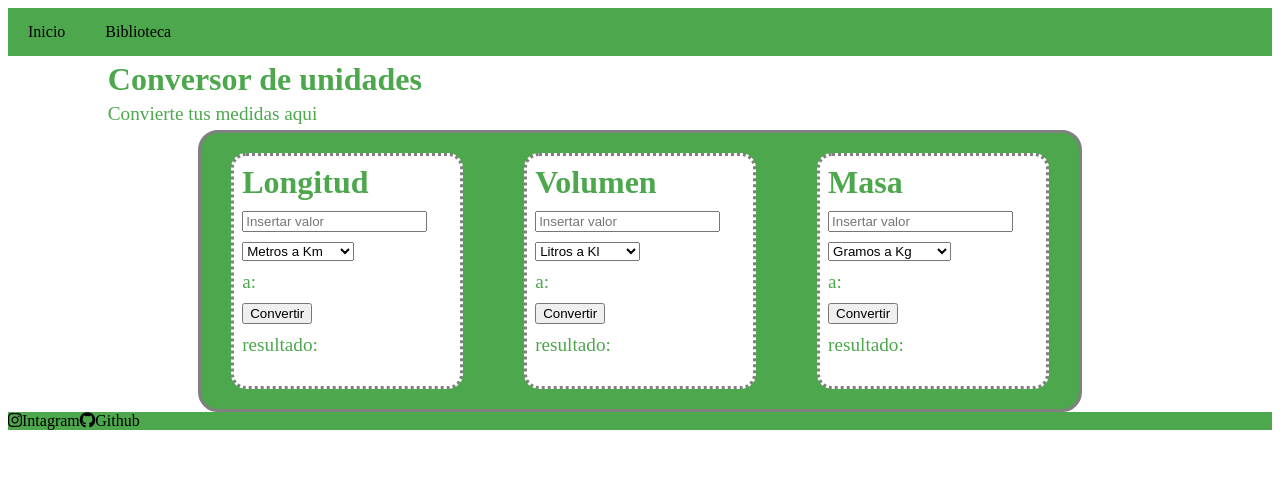
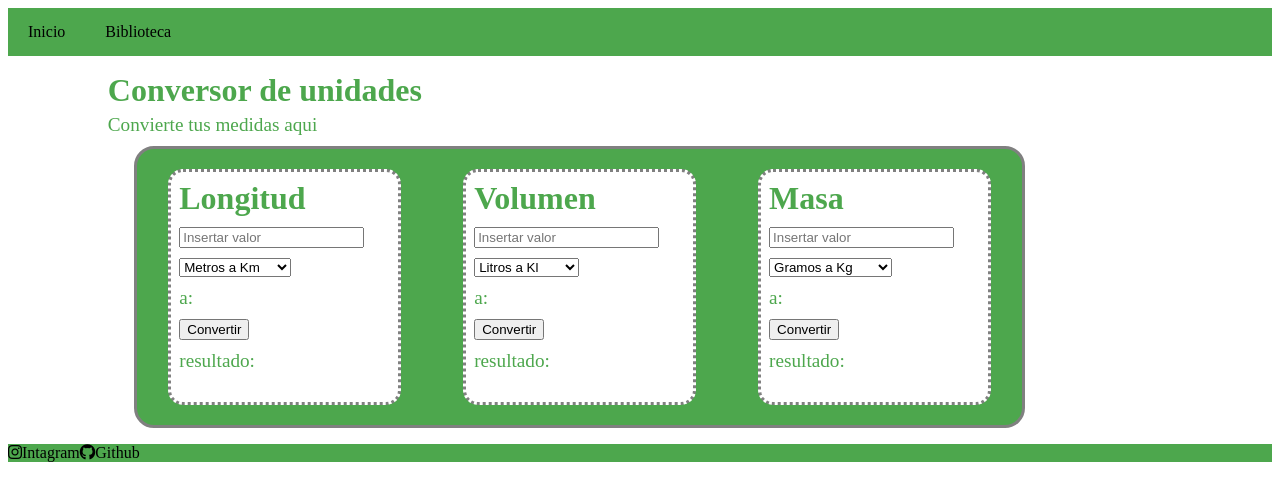
Before and after one commit to zarina21/Conversor-de-unidades, a plain HTML site: page index.html in a window 1280 px wide. Drawn offline with Linux system fonts and the light colour scheme.

Commit message:
Update style.css

```diff
--- a/style.css
+++ b/style.css
@@ -28,9 +28,18 @@ select {
 button {
     margin: 5px 5px 5px 5px;
 }
+main {
+    margin: 1em 0 1em 0;
+}
+header {
+    background-color: var(--color1);
+}
+footer {
+    background-color: var(--color1);
+}
 /*class*/
 .menu {
-    display: flex;
+    display: inline-flex;
     flex-wrap: wrap;
     background-color: var(--color1);
 }
@@ -40,13 +49,14 @@ button {
 }
 
 .calculadoras {
-    display: flex;
+    display: inline-flex;
     flex-wrap: wrap;
-    margin: 5px 15% 0 15%;
+    margin: 5px 10% 0 10%;
     background-color: var(--color1);
     border: solid var(--colorBorder);
     border-radius: 20px;
     justify-content: space-around;
+    width: 70%;
 }
 
 .calculadora {
@@ -57,6 +67,7 @@ button {
     border-radius: 15px;
     width: 25%;
     height: 224px;
+    display: inline-table;
 }
 
 .botonEnlace {
```
